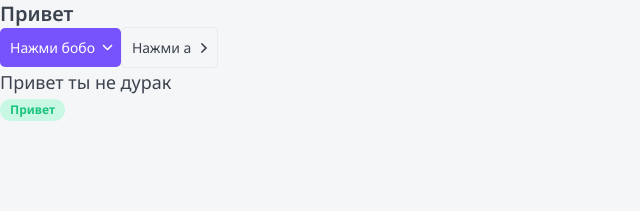
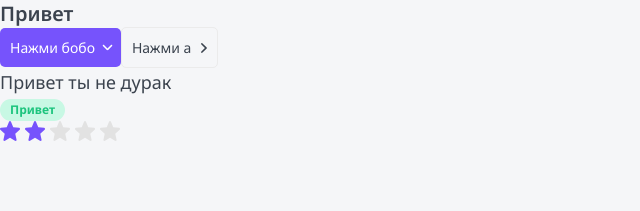
Before and after one commit to Aquariids/top-app, a Next.js app: page / in a window 1280 px wide. Shown: the top 211 px of the page, without its empty margins (0-640 px from the left). Built offline with nearby package versions, Linux system fonts and the light colour scheme.

Commit message:
new component Rating

```diff
--- /dev/null
+++ b/components/Rating/Rating-props.tsx
@@ -0,0 +1,7 @@
+import { DetailedHTMLProps, HtmlHTMLAttributes } from "react";
+
+export interface RatingProps extends DetailedHTMLProps<HtmlHTMLAttributes<HTMLDivElement>, HTMLDivElement> {
+    isEditable?: boolean,
+    rating: number,
+    setRating?: (rating: number) => void
+}
--- /dev/null
+++ b/components/Rating/Rating.module.css
@@ -0,0 +1,11 @@
+.filled {
+    fill: var(--primary)
+}
+
+.star {
+    margin-right: 5px;
+}
+
+.editable {
+    cursor: pointer;
+}
--- /dev/null
+++ b/components/Rating/Rating.tsx
@@ -0,0 +1,46 @@
+import { useEffect, useState } from "react";
+import { RatingProps } from "./Rating-props";
+import StarIcon from './star.svg';
+import styles from './Rating.module.css';
+import cn from 'classnames';
+
+const { filled, star,editable } = styles;
+
+const Rating = ({ isEditable = false, rating, setRating, ...props }: RatingProps): JSX.Element => {
+    const [ratingArray, setRatingArray] = useState<JSX.Element[]>(new Array(5).fill(<></>));
+    useEffect(() => {
+        constructRating(rating);
+    }, [rating]);
+    const constructRating = (currentRating: number) => {
+        const updateArray = ratingArray.map((r: JSX.Element, i: number) => {
+            return (
+                <StarIcon className={cn(star, {
+                    [filled]: i < currentRating,
+                    [editable]: isEditable,
+                })}
+                onMouseEnter={()=> changeDisplay(i + 1)}
+                onMouseLeave={()=> changeDisplay(rating)}
+
+
+                />
+            );
+        });
+
+        setRatingArray(updateArray);
+    };
+
+    const changeDisplay = (i:number) => {
+        if(!isEditable) {
+            return;
+        }
+        constructRating(i);
+    };
+
+
+
+    return <div {...props}>
+        {ratingArray.map((r, i) => <span key={i}>{r}</span>)}
+    </div>;
+};
+
+export default Rating;
--- a/components/index.ts
+++ b/components/index.ts
@@ -2,4 +2,5 @@ import Htag from './Htag/Htag';
 import Button from './Button/Button';
 import Paragraph from './Paragraph/Paragraph';
 import Tag from './Tag/Tag';
-export {Htag,Button,Paragraph,Tag};
+import Rating from './Rating/Rating';
+export {Htag,Button,Paragraph,Tag,Rating};
--- a/next-env-custom.d.ts
+++ b/next-env-custom.d.ts
@@ -1,2 +1 @@
 /// <reference types="next"/>
-/// <reference types="next/types/global"/>
--- a/package.json
+++ b/package.json
@@ -25,6 +25,7 @@
     "@typescript-eslint/parser": "^5.29.0",
     "eslint": "^8.18.0",
     "eslint-config-next": "12.1.6",
+    "eslint-plugin-react-hooks": "^4.6.0",
     "stylelint": "^14.9.1",
     "stylelint-config-standard": "^26.0.0",
     "stylelint-order": "^5.0.0",
--- a/pages/index.tsx
+++ b/pages/index.tsx
@@ -1,6 +1,10 @@
-import React from "react";
-import {Htag,Button,Paragraph, Tag} from "../components";
+import React, { useEffect } from "react";
+import {Htag,Button,Paragraph, Tag, Rating} from "../components";
 export default function Home():JSX.Element {
+
+
+
+
   return (
     <>
       <Htag tag="h3">Привет</Htag>
@@ -8,6 +12,7 @@ export default function Home():JSX.Element {
       <Button appearance="ghost" arrow="right">Нажми а</Button>
       <Paragraph textSize="l" className="hi">Привет ты не дурак</Paragraph>
       <Tag textSize="s" color="green">Привет</Tag>
+      <Rating rating={2} isEditable={true}/>
     </>
   );
 }
--- a/tsconfig.json
+++ b/tsconfig.json
@@ -22,9 +22,9 @@
   },
   "include": [
     "next-env-custom.d.ts",
+    "@types/image-types.d.ts",
     "**/*.ts",
     "**/*.tsx",
-    "@types/image-types.d.ts"
   ],
   "exclude": [
     "node_modules"
```
Also changed, not shown: components/Rating/star.svg (added), 1 other file (tests, documents, lock files or other folders).
